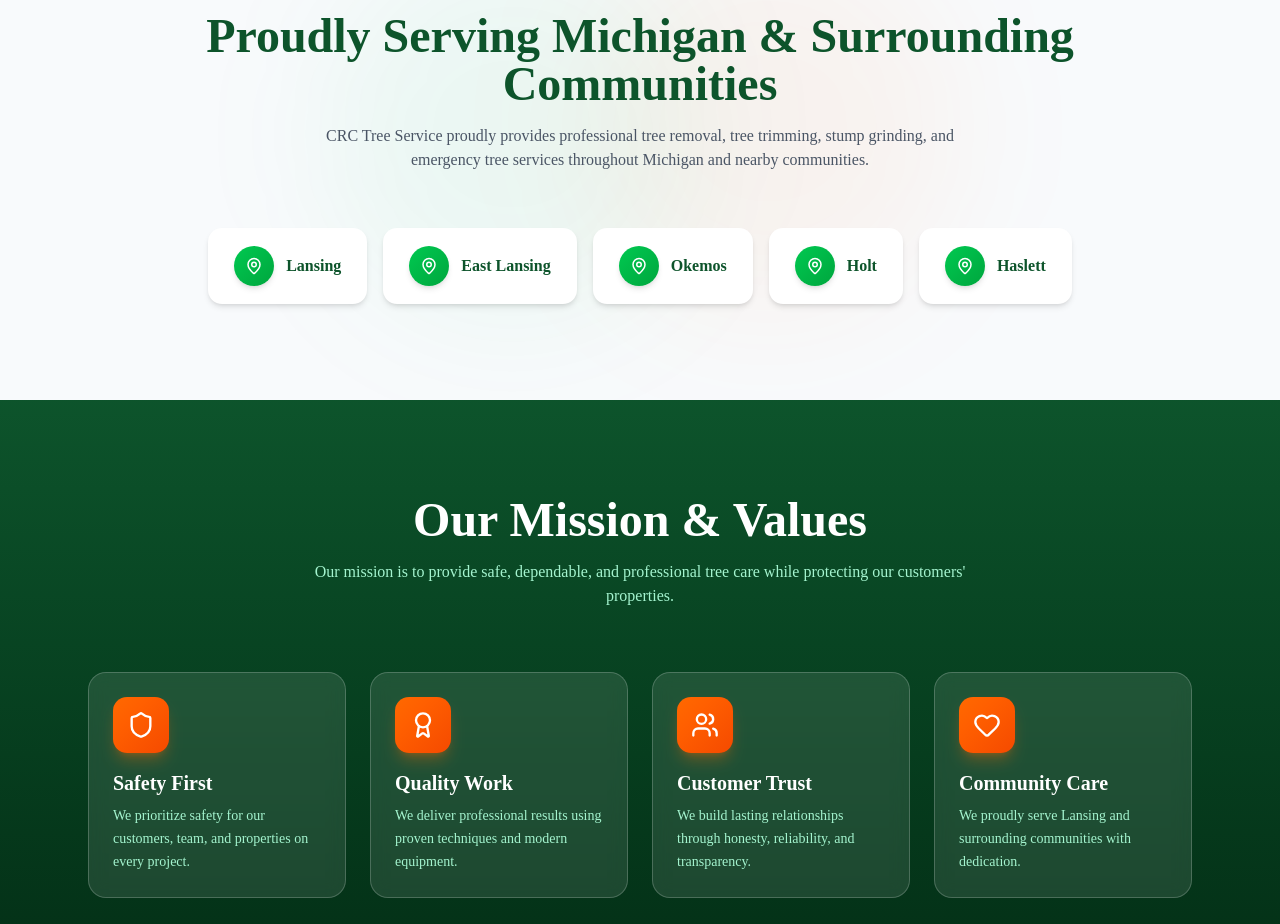
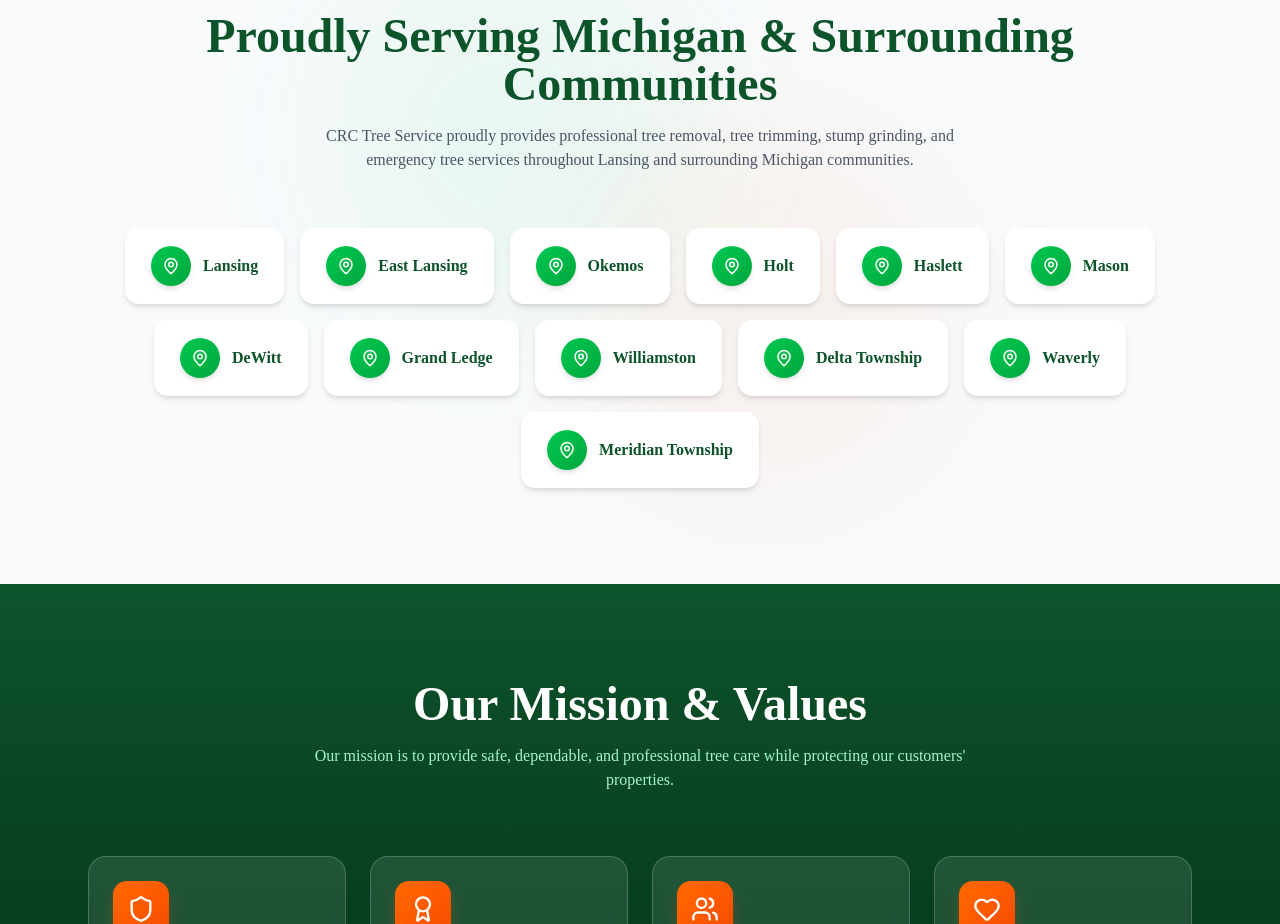
Before and after one commit to Prospernshimiyimana/CRC-Tree-Service, a Next.js app: page /about in a window 1280 px wide. Shown: the part 1980-2904 px from the top of the page. Built offline with nearby package versions, Linux system fonts and the light colour scheme.

Commit message:
Update service areas for CRC Tree Service

```diff
--- a/app/about/page.tsx
+++ b/app/about/page.tsx
@@ -93,6 +93,13 @@
   "Okemos",
   "Holt",
   "Haslett",
+  "Mason",
+  "DeWitt",
+  "Grand Ledge",
+  "Williamston",
+  "Delta Township",
+  "Waverly",
+  "Meridian Township",
 ];
 
 export default function AboutPage() {
@@ -292,7 +299,7 @@
             <p className="text-gray-600 max-w-2xl mx-auto">
               CRC Tree Service proudly provides professional tree removal, tree
               trimming, stump grinding, and emergency tree services throughout
-              Michigan and nearby communities.
+              Lansing and surrounding Michigan communities.
             </p>
           </motion.div>
 
```
